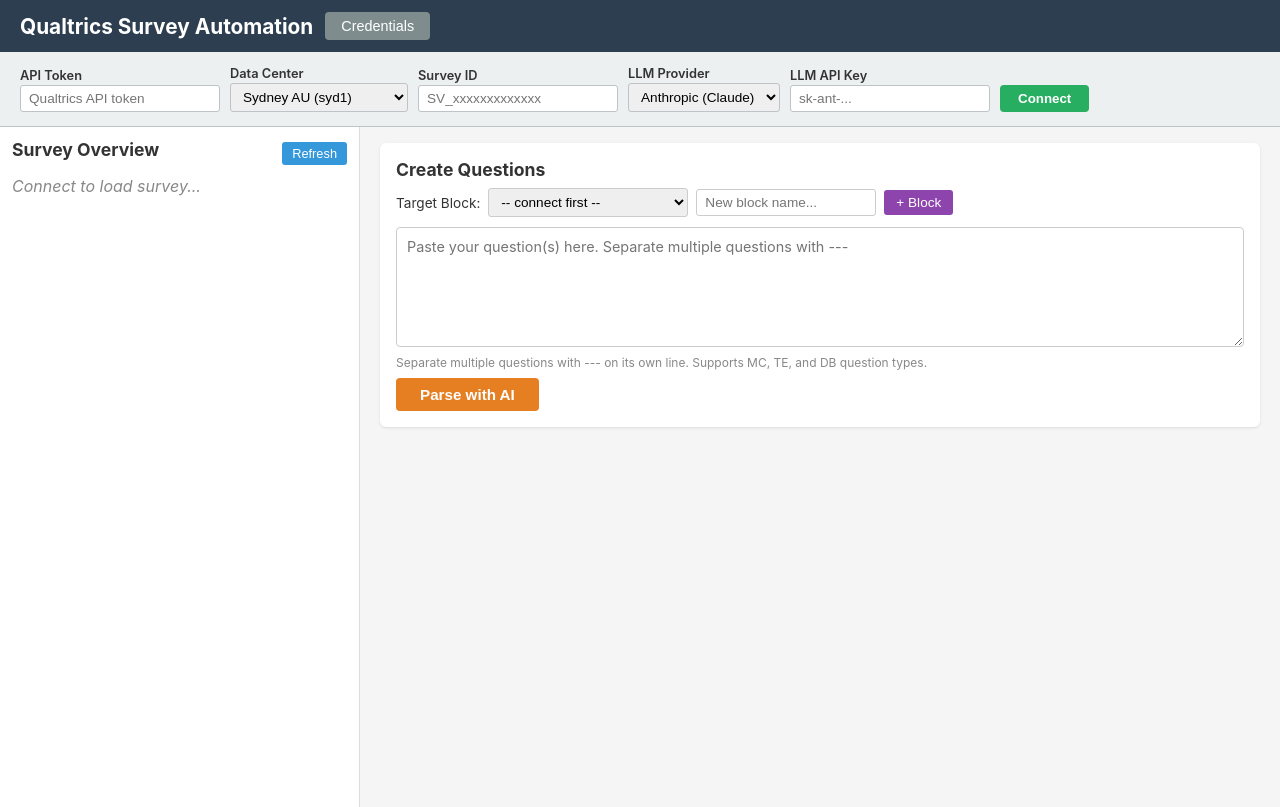
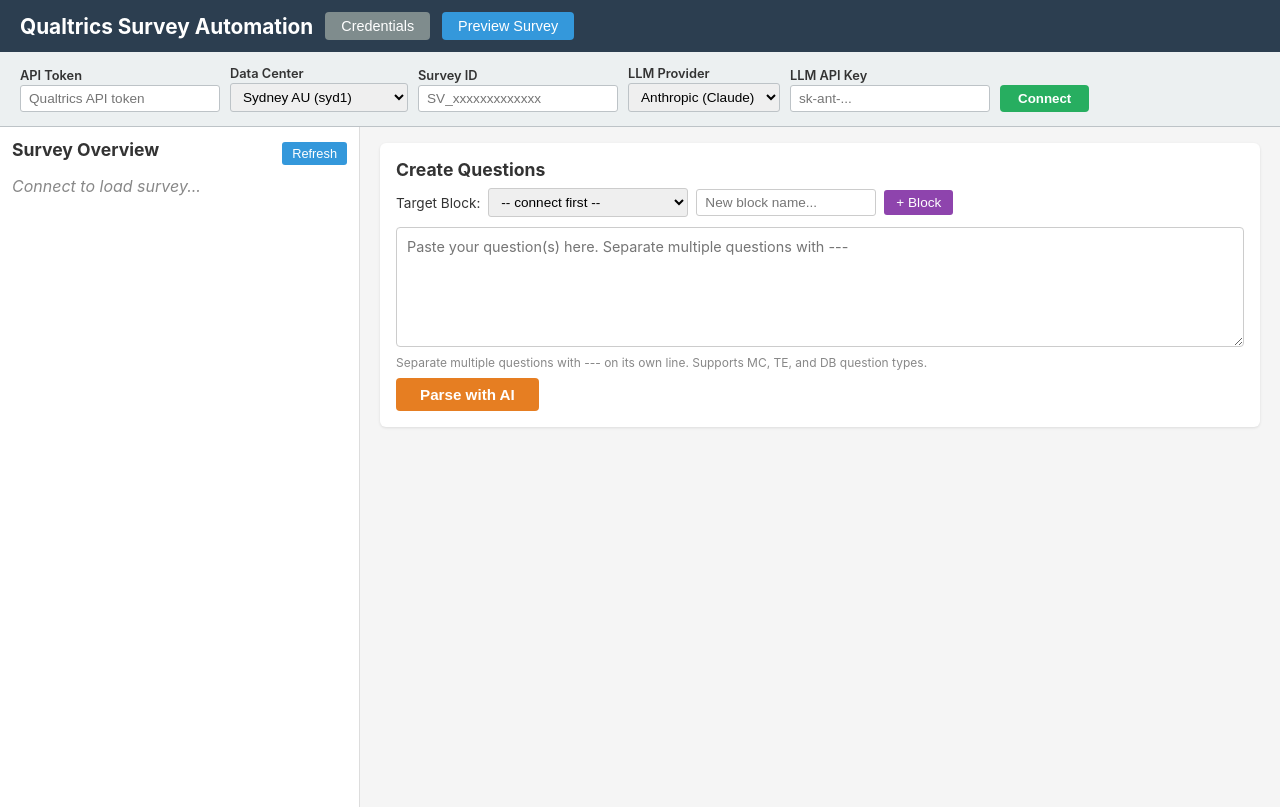
Before and after one commit to renjiet/qualtrics-generative-survey, a Flask app: page / in a window 1280 px wide. Run offline with Flask 3, Linux system fonts and the light colour scheme; some libraries are stand-ins or nearby versions.

Commit message:
Add Preview Survey button and update gitignore
- Preview Survey button in top bar opens Qualtrics preview in new tab
- Add FUTURE_WORK.md to gitignore

Co-Authored-By: Claude Opus 4.6 <noreply@anthropic.com>

```diff
--- a/templates/index.html
+++ b/templates/index.html
@@ -130,6 +130,7 @@
 <div class="topbar">
   <h1>Qualtrics Survey Automation</h1>
   <button class="toggle-creds" onclick="toggleCreds()">Credentials</button>
+  <button onclick="previewSurvey()" title="Open Qualtrics survey preview in new tab">Preview Survey</button>
   <span id="connStatus" class="conn-status"></span>
 </div>
 
@@ -264,6 +265,12 @@ function toggleCreds() {
   const m = document.getElementById('mainLayout');
   p.classList.toggle('open');
   m.classList.toggle('with-creds', p.classList.contains('open'));
+}
+
+function previewSurvey() {
+  const c = getCreds();
+  if (!c.dataCenter || !c.surveyId) return alert('Enter data center and survey ID first');
+  window.open(`https://${c.dataCenter}.qualtrics.com/jfe/preview/${c.surveyId}`, '_blank');
 }
 
 // --- State ---
```
Also changed, not shown: 1 other file.
